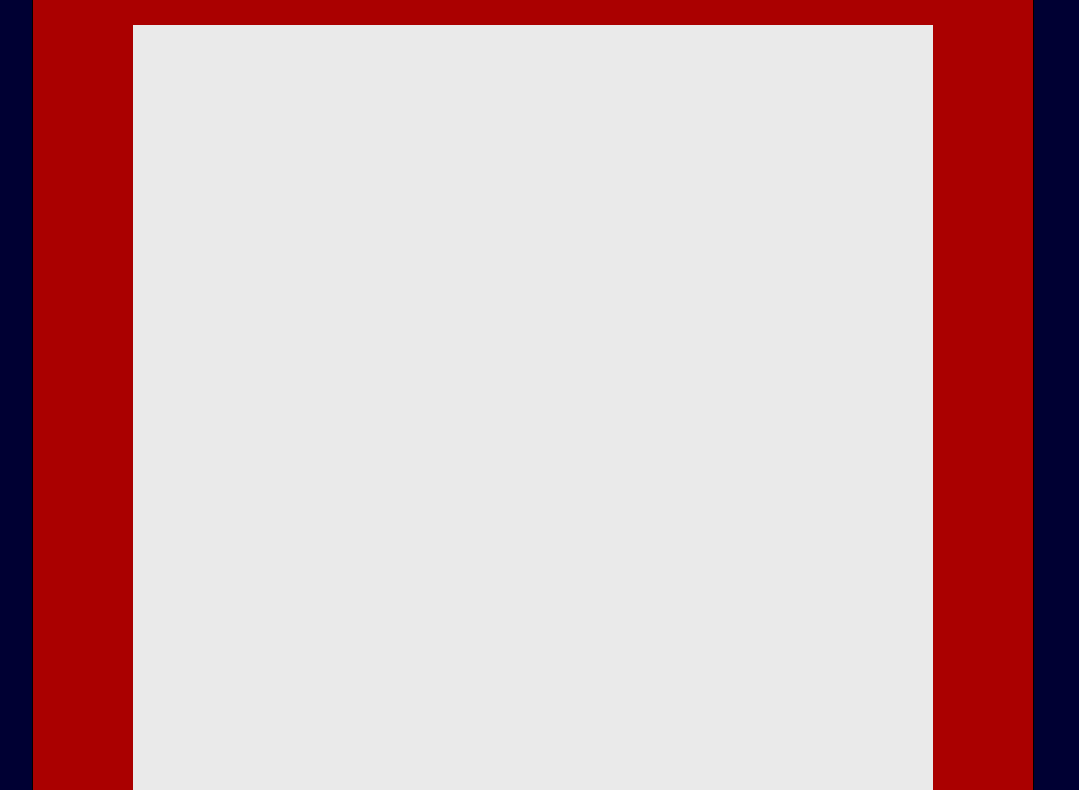
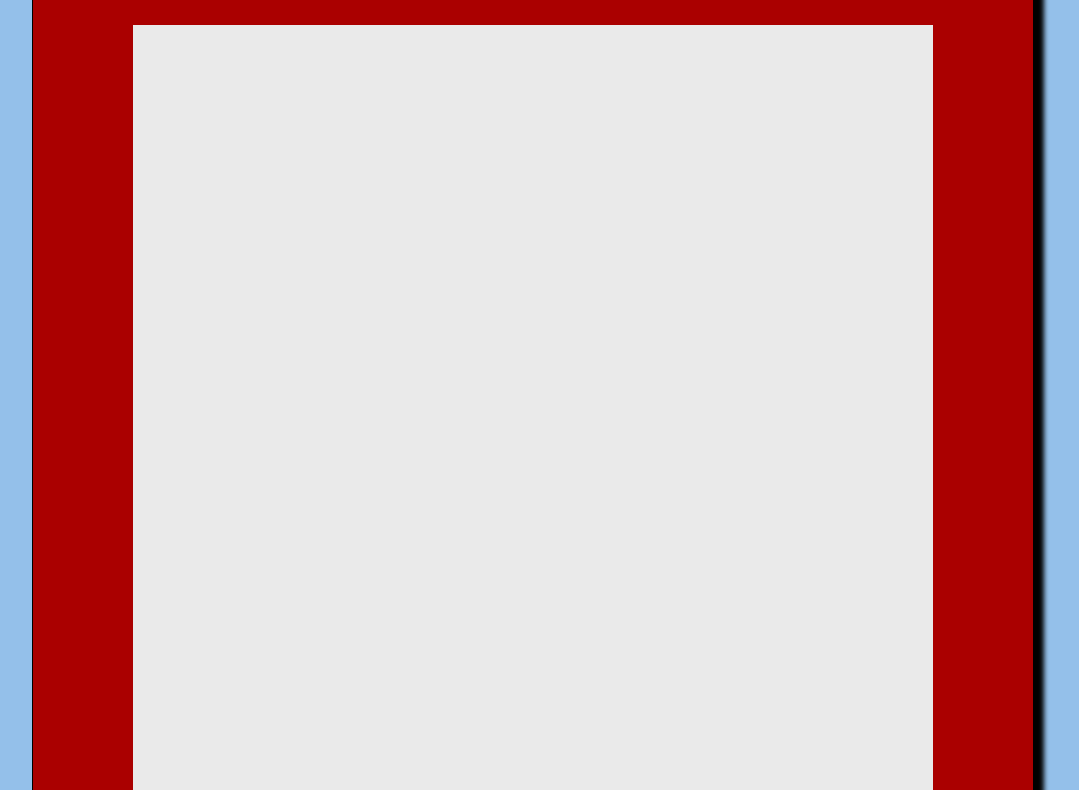
Before and after one commit to jonfranche/etch-a-sketch, a plain HTML site: page index.html in a window 1280 px wide. Shown: the part 134-924 px from the top of the page, without its empty margins (115-1194 px from the left). Drawn offline with Linux system fonts and the light colour scheme.

Commit message:
Changed .body color, added box-shadow to .etch

```diff
--- a/style.css
+++ b/style.css
@@ -4,7 +4,7 @@ html {
 
 body {
     display: grid;
-    background: #000033;
+    background: rgba(0, 106, 206, 0.418);
     width: 100%;
     grid-template: 50px 1002px / 1fr;
     justify-content: center;
@@ -35,6 +35,7 @@ button {
     align-content: center;
     border: 1px solid black;
     border-radius: 40px;
+    box-shadow: 10px 10px 5px black;
 }
 
 #container {
```
